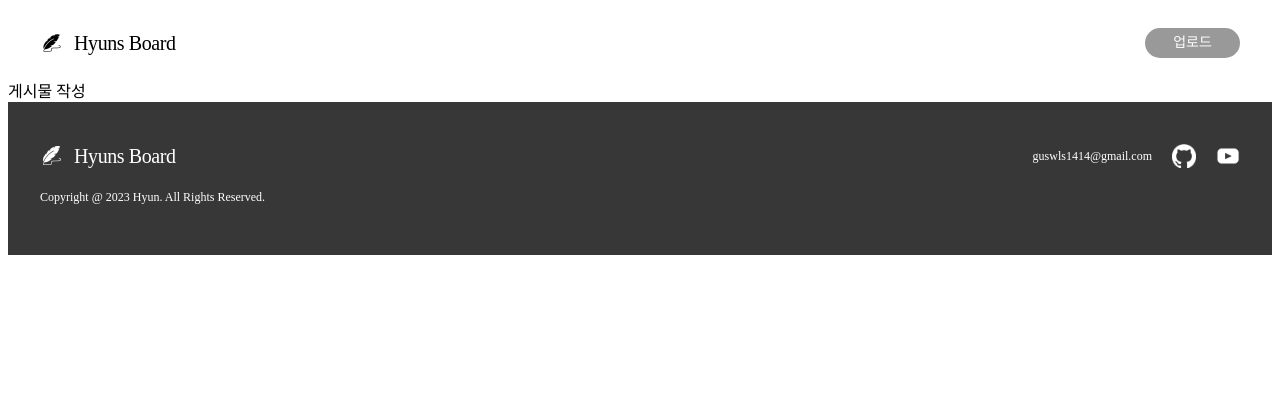
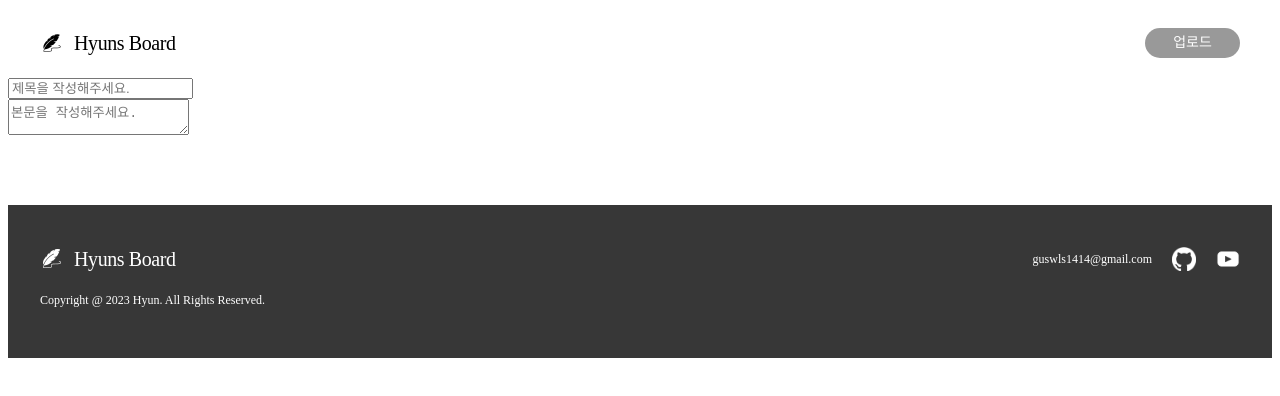
Before and after one commit to guswls1414/React-Spring-Mysql-WebProject, a React (Create React App) app in the folder bbs-front/: page /board/write in a window 1280 px wide. Shown: the top 396 px of the page. Built offline with nearby package versions, Linux system fonts and the light colour scheme; the HTML template or start-up script is replaced by a standard one.

Commit message:
Add postBoard page structure [front]

```diff
--- a/bbs-front/src/views/Board/Write/index.tsx
+++ b/bbs-front/src/views/Board/Write/index.tsx
@@ -1,11 +1,55 @@
-import React from 'react';
+import React, { useEffect, useRef, useState } from 'react';
 import './style.css';
+import { useBoardStore } from 'stores';
 
 //          component: 게시물 작성 화면 컴포넌트           //
 export default function BoardWrite() {
 
+  //          state: 본문 영역 요소 참조 상태           //
+  const contentRef = useRef<HTMLTextAreaElement | null>(null);
+  //          state: 이미지 입력 요소 참조 상태           //
+  const imageInputRef = useRef<HTMLInputElement | null>(null);
+
+  //          state: 게시물 상태            //
+  const { title, setTitle } = useBoardStore();
+  const { content, setContent } = useBoardStore();
+  const { boardImageFileList, setBoardImageFileList } = useBoardStore();
+  const { resetBoard } = useBoardStore();
+
+  //          state: 게시물 이미지 미리보기 URL 상태          //
+  const [imageUrls, setImageUrls] = useState<string[]>([]);
+
+  //          effect: 마운트시 실행 할 함수         //
+  useEffect(() => {
+    resetBoard();
+  }, []);
+
   //          render: 게시물 작성 화면 컴포넌트 렌더링          //
   return (
-    <div>게시물 작성</div>
+    <div id='board-write-wrapper'>
+      <div className='board-write-container'>
+        <div className='board-write-box'>
+          <div className='board-write-title-box'>
+            <input className='board-write-title-input' type='text' placeholder='제목을 작성해주세요.' value={title} />
+          </div>
+          <div className='divider'></div>
+          <div className='board-write-content-box'>
+            <textarea ref={contentRef} className='board-write-content-textarea' placeholder='본문을 작성해주세요.' value={content} />
+            <div className='icon-button'>
+              <div className='icon image-box-light-icon'></div>
+            </div>
+            <input ref={imageInputRef} type='file' accept='image/*' style={{ display: 'none' }} />
+          </div>
+          <div className='board-write-images-box'>
+            <div className='board-write-image-box'>
+              <img className='board-write-image'/>
+              <div className='icon-button image-close'>
+                <div className='icon close-icon'></div>
+              </div>
+            </div>
+          </div>
+        </div>
+      </div>
+    </div>
   )
 }
```
